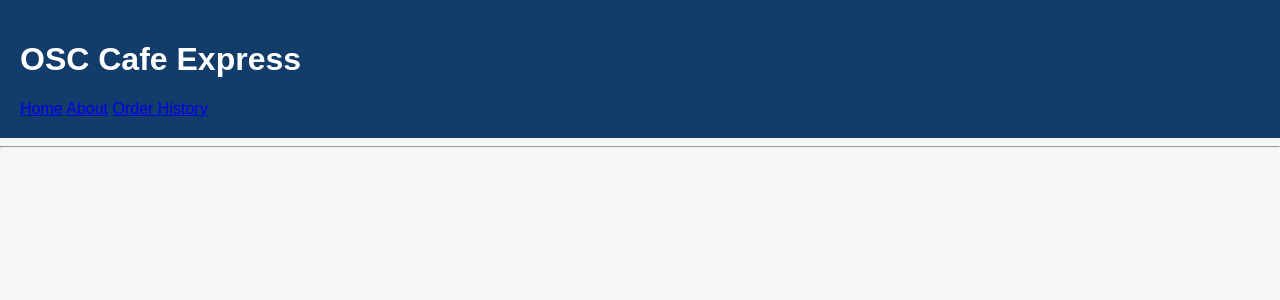
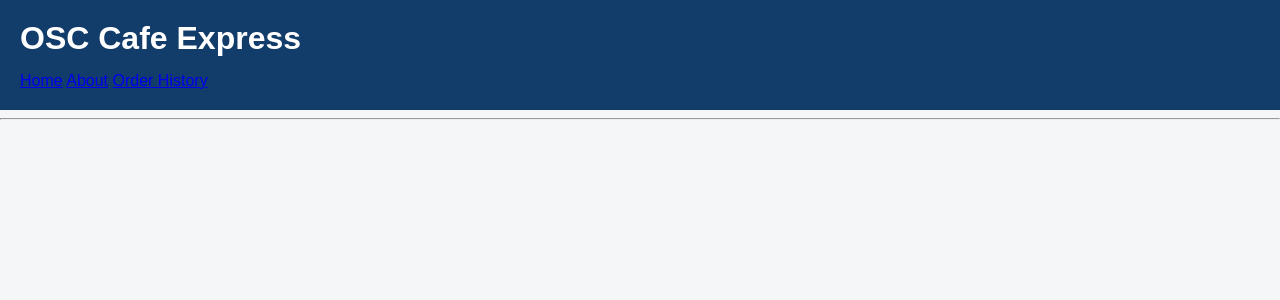
Before and after one commit to st25439/OSC-Caf--Express, a Flask app: template templates/base.html in a window 1280 px wide. Shown: the top 300 px of the page. Run offline with Flask 3, Linux system fonts and the light colour scheme; the template is opened without the code that fills it, so the values that code supplies are empty.

Commit message:
header h1 {     margin: 0 0 15px 0; }

```diff
--- a/static/style.css
+++ b/static/style.css
@@ -9,3 +9,6 @@ header {
     color: white;
     padding: 20px;
 }
+header h1 {
+    margin: 0 0 15px 0;
+}
```
